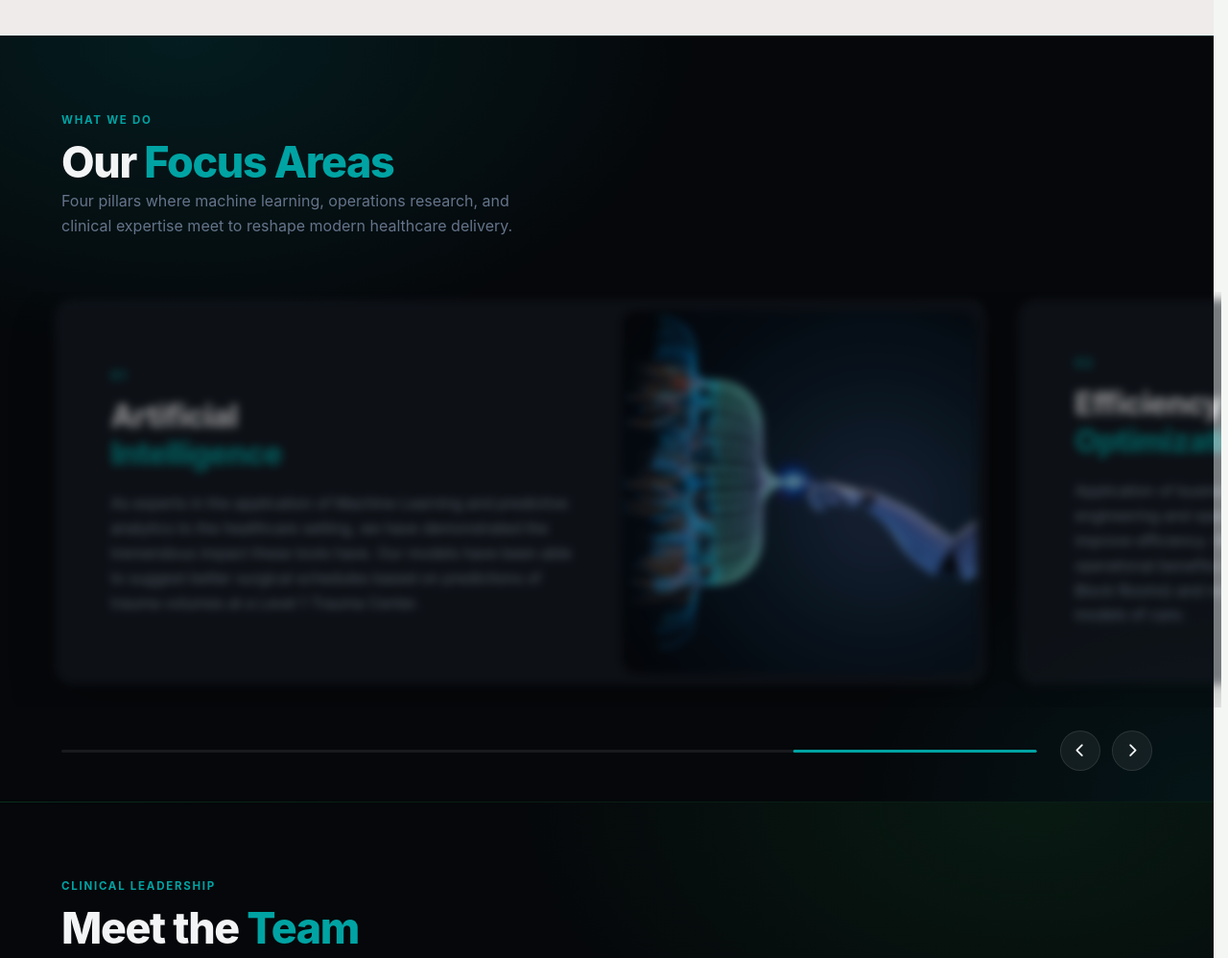
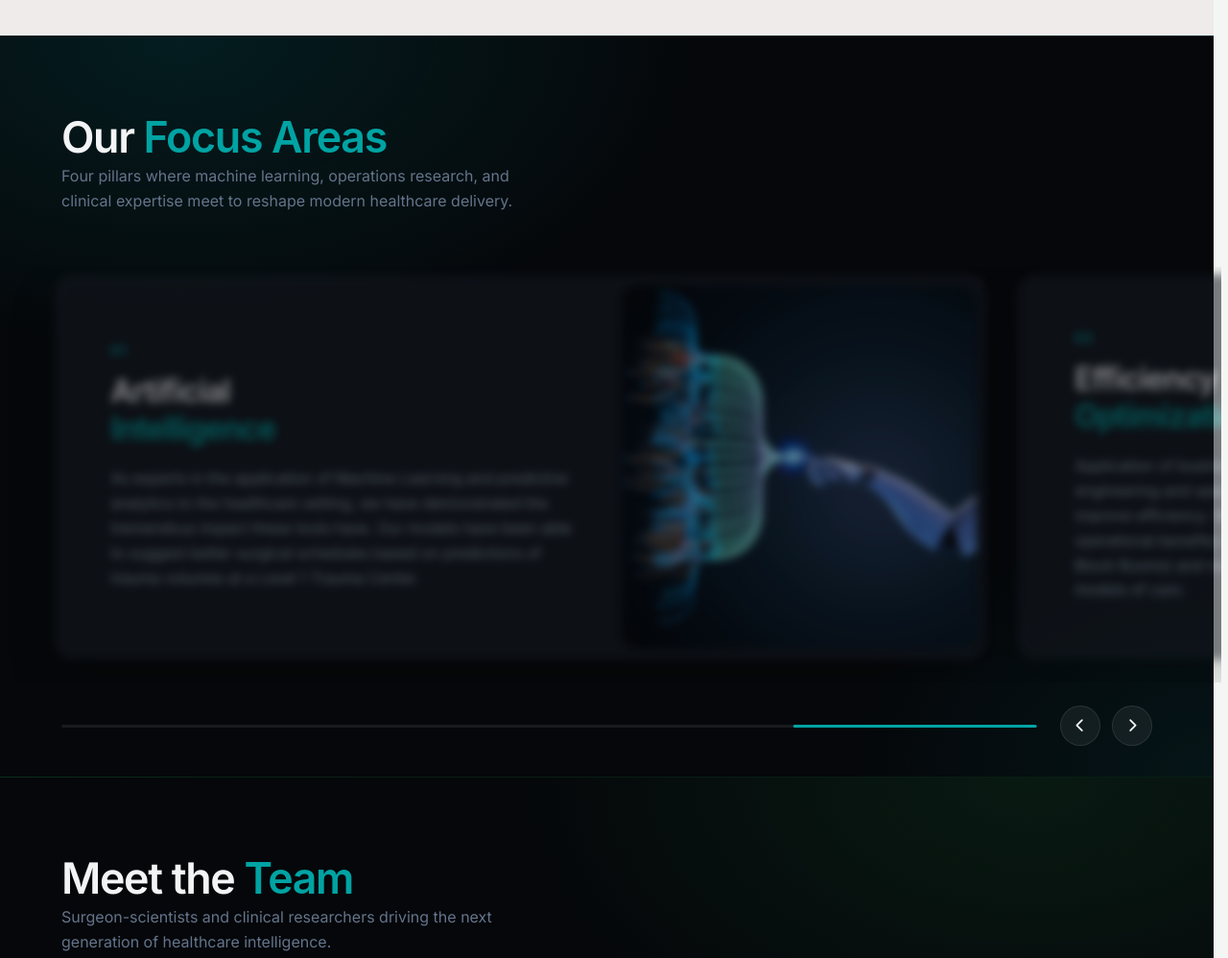
Before and after one commit to Kisaan27/Kisaan27.github.io, a website: page index.html in a window 1280 px wide. Shown: the part 963-1961 px from the top of the page at 96% size. Drawn offline with Linux system fonts and the light colour scheme.

Commit message:
Redesign Focus Areas/Team headings: drop eyebrow labels, match fonts

```diff
--- a/index.html
+++ b/index.html
@@ -44,7 +44,7 @@
   <link rel="stylesheet" href="https://cdnjs.cloudflare.com/ajax/libs/font-awesome/6.5.0/css/all.min.css">
   <link rel="preconnect" href="https://fonts.googleapis.com">
   <link rel="preconnect" href="https://fonts.gstatic.com" crossorigin>
-  <link rel="stylesheet" href="https://fonts.googleapis.com/css2?family=Inter:wght@700;800&display=swap">
+  <link rel="stylesheet" href="https://fonts.googleapis.com/css2?family=Inter:wght@400;500;600;700;800&display=swap">
   <link rel="stylesheet" href="footer.css">
   <link rel="stylesheet" href="search-dropdown.css">
   <script>
@@ -381,6 +381,7 @@
       flex: 1; min-width: 0;
       display: flex; flex-direction: column; justify-content: center;
       padding: 3rem 0 3rem 3rem;
+      font-family: 'Inter', -apple-system, BlinkMacSystemFont, "Segoe UI", Roboto, sans-serif;
     }
     .carousel-num {
       display: block;
@@ -388,12 +389,13 @@
       letter-spacing: 0.15em; margin-bottom: 1rem;
     }
     .carousel-title {
-      font-size: clamp(1.5rem, 2.5vw, 2rem); font-weight: 800; color: #f3f4f6;
+      font-size: clamp(1.5rem, 2.5vw, 2rem); font-weight: 600; color: #f3f4f6;
       letter-spacing: -0.02em; line-height: 1.2; margin-bottom: 1.25rem;
     }
     .carousel-title span { color: var(--teal); display: block; }
     .carousel-desc {
       font-size: 0.98rem; line-height: 1.65; color: #94a3b8;
+      font-weight: 400;
     }
     .carousel-img-frame {
       flex: 0 0 auto;
@@ -443,6 +445,16 @@
       margin-top: 0.1rem;
       color: #64748b; font-size: 1rem; line-height: 1.6;
       max-width: 500px;
+    }
+    .focus-section .section-title,
+    .advisors-section .section-title {
+      font-family: 'Inter', -apple-system, BlinkMacSystemFont, "Segoe UI", Roboto, sans-serif;
+      font-weight: 600;
+    }
+    .focus-section .section-desc,
+    .advisors-section .section-desc {
+      font-family: 'Inter', -apple-system, BlinkMacSystemFont, "Segoe UI", Roboto, sans-serif;
+      font-weight: 400;
     }
     .advisors-layout {
       display: grid;
@@ -966,7 +978,6 @@
   <div class="focus-band">
     <section class="focus-section">
       <div class="section-header">
-        <span class="section-eyebrow">What We Do</span>
         <h2 class="section-title">Our <span>Focus Areas</span></h2>
         <p class="section-desc">Four pillars where machine learning, operations research, and clinical expertise meet to reshape modern healthcare delivery.</p>
       </div>
@@ -1032,7 +1043,6 @@
   <div id="about-us" class="team-band">
     <section class="advisors-section">
       <div class="section-header">
-        <span class="section-eyebrow">Clinical Leadership</span>
         <h2 class="section-title">Meet the <span>Team</span></h2>
         <p class="section-desc">Surgeon-scientists and clinical researchers driving the next generation of healthcare intelligence.</p>
       </div>
```
